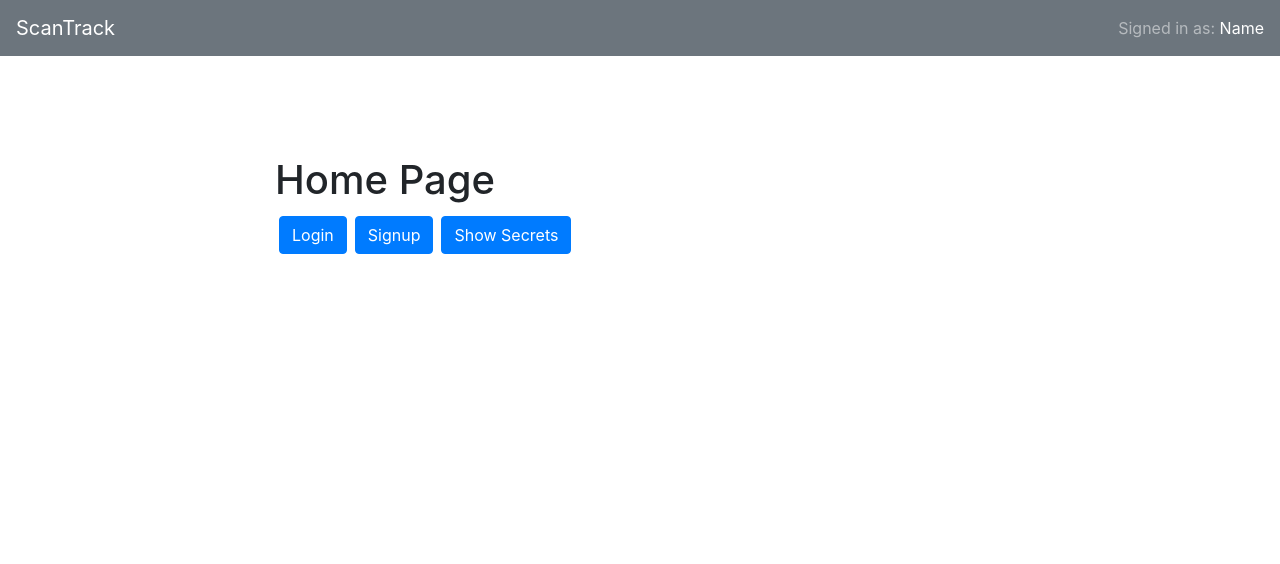
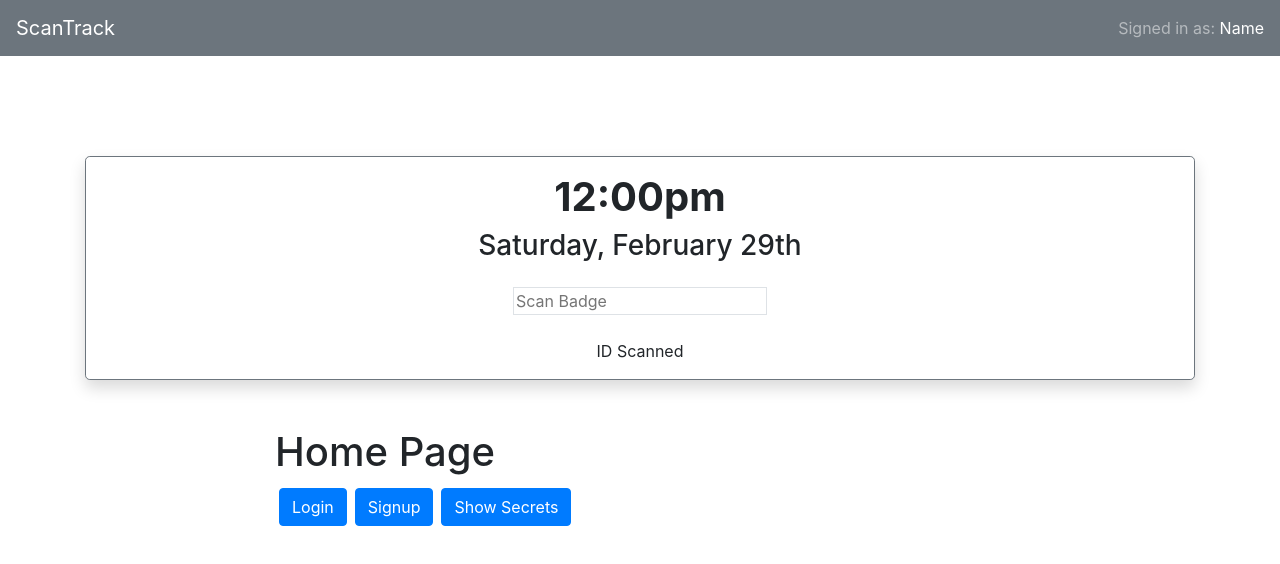
Before and after one commit to rachaelchar/ScanTrack, a React (Create React App) app in the folder client/: page / in a window 1280 px wide. Shown: the top 564 px of the page. Built offline with nearby package versions, Linux system fonts and the light colour scheme; no server answers.

Commit message:
add jumbotron with styling

```diff
--- a/client/src/App.js
+++ b/client/src/App.js
@@ -34,6 +34,8 @@ function App() {
   );
 
   return (
+    <>
+      <Header />
       <Router>
         <Switch>
           <Route
@@ -46,6 +48,7 @@ function App() {
           <PrivateRoute exact path="/members" component={Members} />
         </Switch>
       </Router>
+    </>
   );
 }
 
@@ -54,7 +57,6 @@ function App() {
 export default () => {
   return (
     <AuthProvider>
-      <Header />
       <App />
     </AuthProvider>
   );
--- a/client/src/components/ScanJumbotron/index.js
+++ b/client/src/components/ScanJumbotron/index.js
@@ -1,10 +1,24 @@
 import React from "react";
+import Jumbotron from "react-bootstrap/Jumbotron";
 
 export default function ScanJumbotron() {
 
   return (
-    <div>
-      ScanJumbotron
+    <Jumbotron className="shadow p-3 mb-5 bg-white border border-secondary">
+      <div id="currentTime" className="text-center">
+        <h1 className="font-weight-bold">12:00pm</h1>
+        <h3>Saturday, February 29th</h3>
+        <form id="scan-form" className="">
+          <div className="mt-4" onkeypress="">
+            <input id="badgeID"
+              className="border"
+              type="text" placeholder="Scan Badge" />
+            <div className="mt-4">
+              <span className="popuptext" id="myPopup">ID Scanned</span>
+            </div>
+          </div>
+        </form>
       </div>
+    </Jumbotron>
   )
 }
--- a/client/src/pages/Home.js
+++ b/client/src/pages/Home.js
@@ -3,6 +3,7 @@ import { AuthContext } from "../AuthContext";
 import "../App.css";
 import { Container, Row, Button, Col } from "react-bootstrap";
 import Axios from "axios";
+import ScanJumbotron from "../components/ScanJumbotron";
 
 function Home(props) {
 
@@ -20,6 +21,7 @@ function Home(props) {
 
   return (
     <Container className="signup">
+      <ScanJumbotron />
       <Row>
         <Col md={{ span: 8, offset: 2 }}>
           <h1>Home Page</h1>
```
Lines whose indentation alone changed are shown as unchanged.
